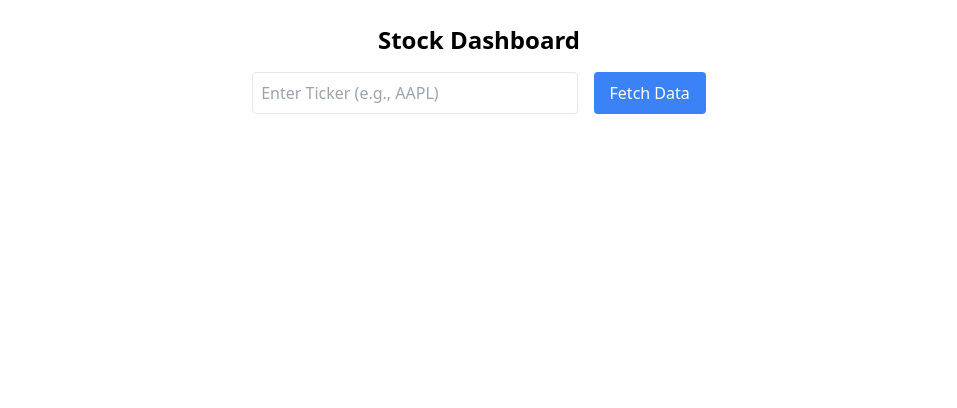
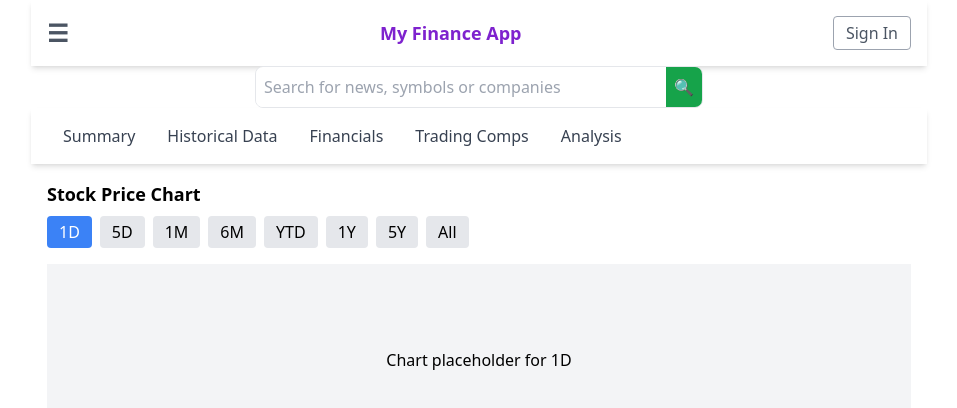
Before and after one commit to T1ckercom/T1cker-frontend, a React (Create React App) app: page / in a window 1280 px wide. Shown: the top 408 px of the page, without its empty margins (161-1118 px from the left). Built offline with nearby package versions, Linux system fonts and the light colour scheme.

Commit message:
Updated UI with Yahoo Finance layout

```diff
--- a/src/App.js
+++ b/src/App.js
@@ -1,10 +1,21 @@
-import React from "react";
-import StockDataFetcher from "./StockDataFetcher"; // Ensure this file exists in the same folder
+import React, { useState } from "react";
+import Header from "./components/Header";
+import SearchBar from "./components/SearchBar";
+import StickyMenu from "./components/StickyMenu";
+import StockChart from "./components/StockChart";
+import KeyMetricsTable from "./components/KeyMetricsTable";
 
 function App() {
+  const [selectedSection, setSelectedSection] = useState("Summary");
+
   return (
-    <div>
-      <StockDataFetcher />
+    <div className="max-w-4xl mx-auto">
+      <Header />
+      <SearchBar onSearch={(ticker) => console.log("Fetching data for:", ticker)} />
+      <StickyMenu onSectionSelect={setSelectedSection} />
+
+      {selectedSection === "Summary" && <StockChart />}
+      {selectedSection === "Financials" && <KeyMetricsTable />}
     </div>
   );
 }
--- /dev/null
+++ b/src/components/Header.js
@@ -0,0 +1,19 @@
+import React from "react";
+import SearchBar from "./SearchBar";
+
+const Header = () => {
+  return (
+    <header className="flex items-center justify-between p-4 bg-white shadow-md">
+      {/* Left: Hamburger menu (for future use) */}
+      <button className="text-2xl font-bold text-gray-600">☰</button>
+
+      {/* Center: Placeholder for logo */}
+      <h1 className="text-lg font-bold text-purple-700">My Finance App</h1>
+
+      {/* Right: Sign-in button (for future use) */}
+      <button className="text-gray-600 border border-gray-400 px-3 py-1 rounded">Sign In</button>
+    </header>
+  );
+};
+
+export default Header;
--- /dev/null
+++ b/src/components/KeyMetricsTable.js
@@ -0,0 +1,36 @@
+import React from "react";
+
+const KeyMetricsTable = () => {
+  const data = [
+    { metric: "Market Cap", value: "$2.5T" },
+    { metric: "P/E Ratio", value: "30.5" },
+    { metric: "EPS (TTM)", value: "6.32" },
+    { metric: "52 Week High", value: "$180" },
+    { metric: "52 Week Low", value: "$120" },
+    { metric: "Dividend Yield", value: "0.85%" },
+  ];
+
+  return (
+    <div className="p-4">
+      <h2 className="text-lg font-bold mb-2">Key Metrics</h2>
+      <table className="w-full border-collapse border border-gray-300">
+        <thead>
+          <tr className="bg-gray-100">
+            <th className="border px-4 py-2">Metric</th>
+            <th className="border px-4 py-2">Value</th>
+          </tr>
+        </thead>
+        <tbody>
+          {data.map(({ metric, value }) => (
+            <tr key={metric} className="hover:bg-gray-100">
+              <td className="border px-4 py-2">{metric}</td>
+              <td className="border px-4 py-2">{value}</td>
+            </tr>
+          ))}
+        </tbody>
+      </table>
+    </div>
+  );
+};
+
+export default KeyMetricsTable;
--- /dev/null
+++ b/src/components/SearchBar.js
@@ -0,0 +1,29 @@
+import React, { useState } from "react";
+
+const SearchBar = ({ onSearch }) => {
+  const [ticker, setTicker] = useState("");
+
+  const handleSearch = () => {
+    if (ticker) {
+      onSearch(ticker.toUpperCase());
+    }
+  };
+
+  return (
+    <div className="flex items-center border rounded-lg overflow-hidden w-full max-w-md mx-auto">
+      <input
+        type="text"
+        placeholder="Search for news, symbols or companies"
+        value={ticker}
+        onChange={(e) => setTicker(e.target.value)}
+        onKeyDown={(e) => e.key === "Enter" && handleSearch()}
+        className="p-2 w-full border-none outline-none"
+      />
+      <button onClick={handleSearch} className="bg-green-600 p-2 text-white">
+        🔍
+      </button>
+    </div>
+  );
+};
+
+export default SearchBar;
--- /dev/null
+++ b/src/components/StickyMenu.js
@@ -0,0 +1,23 @@
+import React from "react";
+
+const StickyMenu = ({ onSectionSelect }) => {
+  const sections = ["Summary", "Historical Data", "Financials", "Trading Comps", "Analysis"];
+
+  return (
+    <nav className="sticky top-0 bg-white shadow-md overflow-x-auto whitespace-nowrap p-2">
+      <ul className="flex space-x-4 px-4">
+        {sections.map((section) => (
+          <li
+            key={section}
+            className="cursor-pointer p-2 hover:underline text-gray-700"
+            onClick={() => onSectionSelect(section)}
+          >
+            {section}
+          </li>
+        ))}
+      </ul>
+    </nav>
+  );
+};
+
+export default StickyMenu;
--- /dev/null
+++ b/src/components/StockChart.js
@@ -0,0 +1,29 @@
+import React, { useState } from "react";
+
+const StockChart = () => {
+  const [selectedTimeFrame, setSelectedTimeFrame] = useState("1D");
+  const timeFrames = ["1D", "5D", "1M", "6M", "YTD", "1Y", "5Y", "All"];
+
+  return (
+    <div className="p-4">
+      <h2 className="text-lg font-bold">Stock Price Chart</h2>
+      <div className="flex space-x-2 mt-2">
+        {timeFrames.map((timeFrame) => (
+          <button
+            key={timeFrame}
+            className={`px-3 py-1 rounded ${selectedTimeFrame === timeFrame ? "bg-blue-500 text-white" : "bg-gray-200"}`}
+            onClick={() => setSelectedTimeFrame(timeFrame)}
+          >
+            {timeFrame}
+          </button>
+        ))}
+      </div>
+
+      <div className="bg-gray-100 h-48 flex items-center justify-center mt-4">
+        <p>Chart placeholder for {selectedTimeFrame}</p>
+      </div>
+    </div>
+  );
+};
+
+export default StockChart;
```
